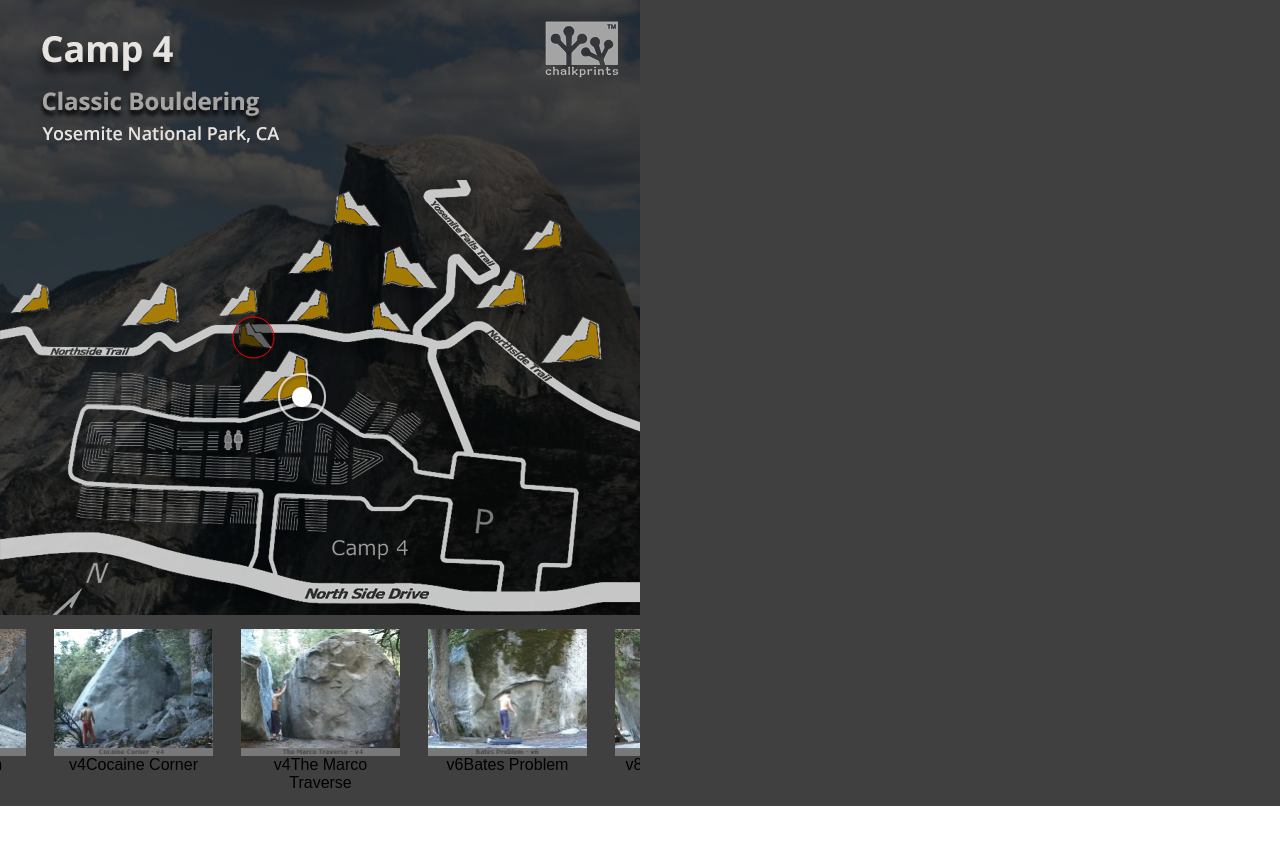
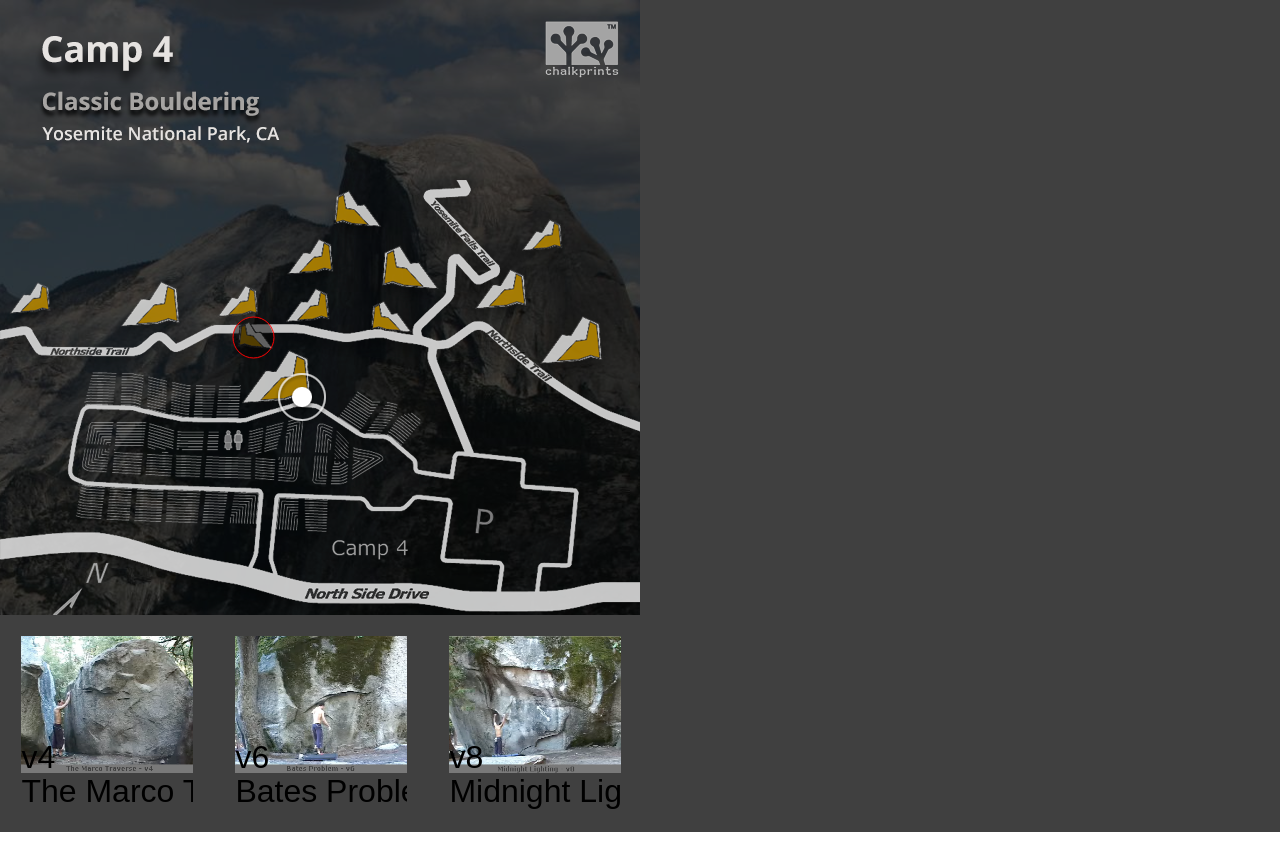
Before and after one commit to chalkprints/chalkprints.github.io, a plain HTML site: page index.html in a window 1280 px wide. Before the commit the page ends 836 px from the top, so only its background shows below. Drawn offline with Linux system fonts and the light colour scheme.

Commit message:
fiddling around

```diff
--- a/css/main.css
+++ b/css/main.css
@@ -1,3 +1,22 @@
+html { font-size: 62.5%; }
+body { font-size: 1em;}
+
+@media (max-width: 300px) {
+    html { font-size: 70%; }
+}
+
+@media (min-width: 500px) {
+    html { font-size: 80%; }
+}
+
+@media (min-width: 700px) {
+    html { font-size: 120%; }
+}
+
+@media (min-width: 1200px) {
+    html { font-size: 200%; }
+}
+
 .content {
   padding: 0px;
   background: #404040;
@@ -6,22 +25,31 @@
 }
 
 
+/* Image Map */
+#map {
 
-/* Carousel styles */
+}
+
+
+/* Carousel */
+
 .thumb {
-  margin: 10px;
-  padding: 2%;
   position: relative;
+  margin: 10%;
   text-align: center;
+  white-space: nowrap;
+  overflow: hidden;
 }
+
 .thumb img {
   width: 100%;
-  color: blue;
-  font-size: 36px;
 }
 
-.thumb p {
-  line-height: 20px;
-  color: black;
-  font-size: 16px;
+.thumb .climblevel {
+  position: absolute;
+  left: 0px;
+  bottom: 20%;
 }
+
+.thumb .climbname {
+}
--- a/index.html
+++ b/index.html
@@ -36,10 +36,6 @@
 
       <div id="thumbs_container">
         <div id="thumbs" class="slider" style="width: 640px;"></div>
-      <div>
-
-      <div id="table_container">
-        <!-- TODO -->
       </div>
 
     </div>
@@ -57,8 +53,8 @@
 
         // Thumbnails for carousel
         str = "<div><div class='thumb'><img src='images/" + value.thumbnail + "'/>" +
-              "<span>" + value.level + "</span>" +
-              "<span>" + value.name + "</span>" +
+              "<span class='climblevel'>" + value.level + "</span>" +
+              "<span class='climbname'>" + value.name + "</span>" +
               "</div></div>";
         $("#thumbs").append(str);
 
--- a/scripts/main.js
+++ b/scripts/main.js
@@ -16,14 +16,15 @@ $(document).ready(function(){
 
 
   $("#thumbs").slick({
-    centerMode: true,
-    centerPadding: "40px",
     infinite: true,
     slidesToShow: 3,
+    slidesToScroll: 1,
+    speed: 100,
     dots: false,
     arrows: false,
     onAfterChange: function(t, i) {
       // user has moved carousel, update image map
+      console.log(i);
       $("#map").mapster("set", true, i.toString());
     }
   });
@@ -34,6 +35,7 @@ $(document).ready(function(){
   });
   */
 
+  // Responsive => set the width of the containers
   // Camp4 map is 640px wide
   var w = Math.min(640, $(window).width());
   $("#map").mapster("resize", w);
```
